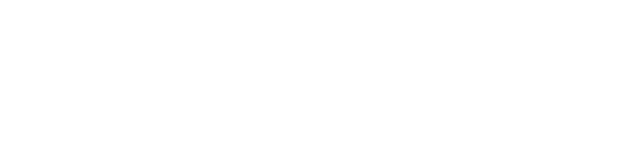
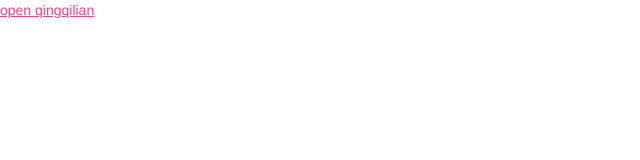
Before and after one commit to Ning1994/Ning1994.github.io, a plain HTML site: page index.html in a window 1280 px wide. Shown: the whole page, without its empty margins (0-640 px from the left). Drawn offline with Linux system fonts and the light colour scheme.

Commit message:
Update index.html

```diff
--- a/index.html
+++ b/index.html
@@ -11,6 +11,8 @@
 	</head>
 
 	<body>
+<a href="https://nanjingzimi.gitee.io/">open qingqilian</a>
+
 
 	</body>
 
```
